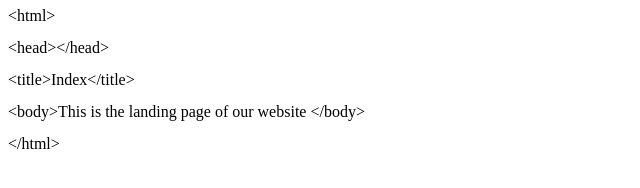
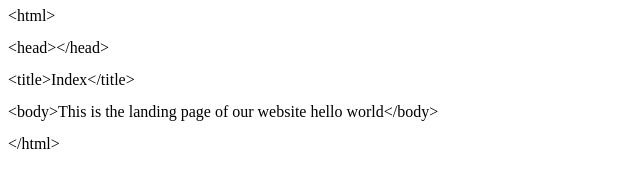
Before and after one commit to yogeshlulla1313/DemoJavaCalci, a plain HTML site: page index.html in a window 1280 px wide. Shown: the full height of the page, 0-640 px from the left. Drawn offline with Linux system fonts and the light colour scheme.

Commit message:
changed indexed file

```diff
--- a/index.html
+++ b/index.html
@@ -16,7 +16,7 @@
 <p style="margin-bottom: 0in; line-height: 100%">&lt;head&gt;&lt;/head&gt;</p>
 <p style="margin-bottom: 0in; line-height: 100%">&lt;title&gt;Index&lt;/title&gt;</p>
 <p style="margin-bottom: 0in; line-height: 100%">&lt;body&gt;This is
-the landing page of our website &lt;/body&gt;</p>
+the landing page of our website  hello world&lt;/body&gt;</p>
 <p style="margin-bottom: 0in; line-height: 100%">&lt;/html&gt;</p>
 </body>
 </html>
```
